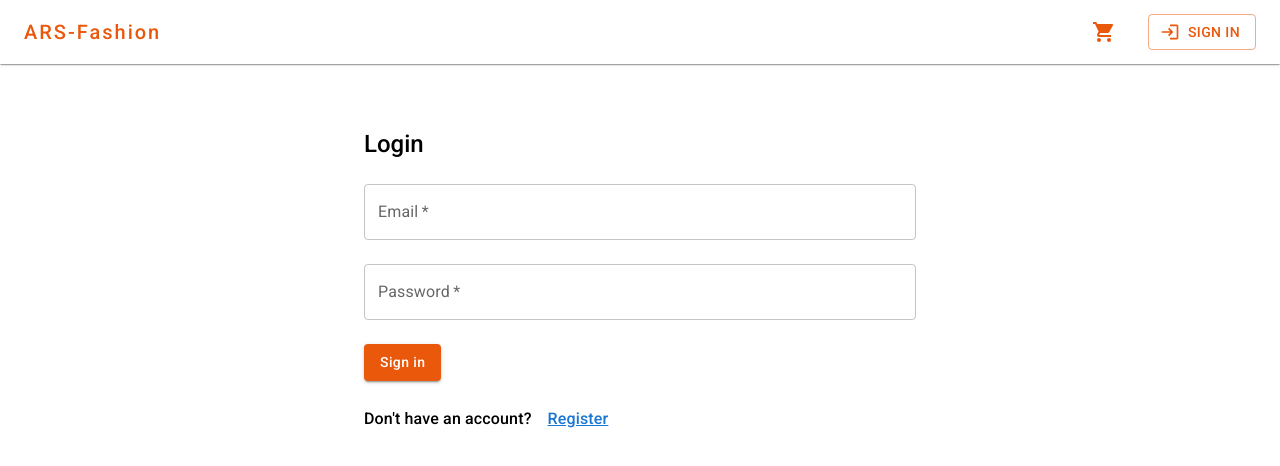
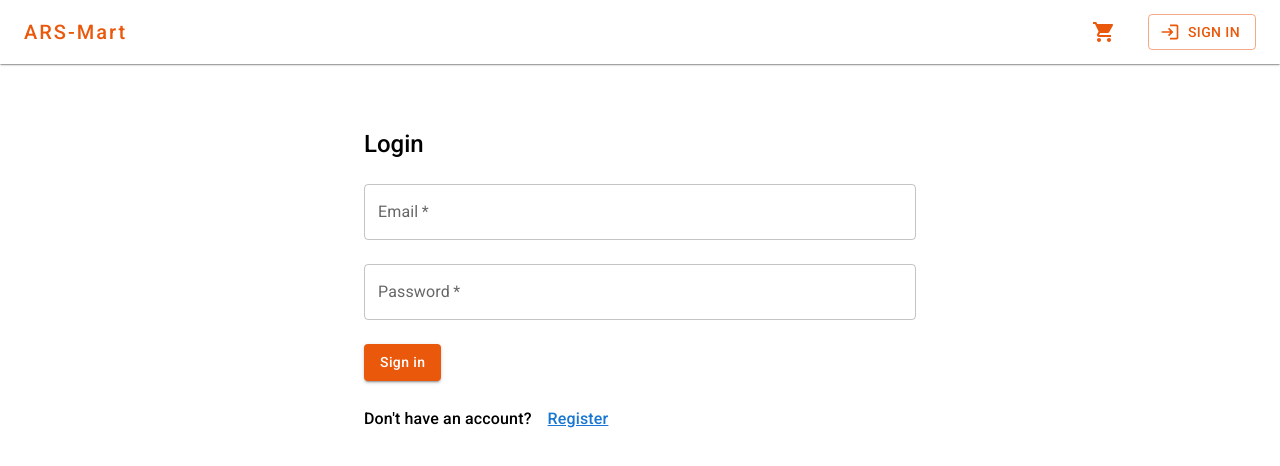
Before and after one commit to ars523/ars-mart-client, a React (Create React App) app: page /login in a window 1280 px wide. Shown: the top 466 px of the page. Built offline with nearby package versions, Linux system fonts and the light colour scheme; no server answers.

Commit message:
Style: formatting code

```diff
--- a/src/component/Header.jsx
+++ b/src/component/Header.jsx
@@ -79,7 +79,7 @@ const Header = () => {
                             fontWeight: '800px',
                         }}
                     >
-                        ARS-Fashion
+                        ARS-Mart
                     </Typography>
                 </Link>
                 <Box component='div' sx={{ ml: 'auto' }}>
--- a/src/features/order/orderService.js
+++ b/src/features/order/orderService.js
@@ -2,6 +2,7 @@
 import axios from "axios"
 const URL = process.env.REACT_APP_API_URL+'/api/orders/'
 
+// ***Order product***
 const orderProduct = async (orderDetails, token) => {
     const config = {
         headers: {
@@ -46,6 +47,7 @@ const getAllOrders = async (paginationData, token) => {
     return res.data
 }
 
+//***Delete order by admin ***
 const deleteOrderByAdmin = async (orderId, token) =>{
     const config = {
         headers: {
--- a/src/features/products/productService.js
+++ b/src/features/products/productService.js
@@ -1,6 +1,7 @@
 import axios from 'axios'
 const URL = process.env.REACT_APP_API_URL+'/api/products'
 
+// ***Get product list by admin***
 const getProductList = async (paginationData, token) => {
     const config = {
         headers: {
@@ -11,16 +12,7 @@ const getProductList = async (paginationData, token) => {
     return res.data
 }
 
-const getProducts = async () => {
-    const res = await axios.get(URL)
-    return res.data
-}
-
-const getProduct = async (slug) => {
-    const res = await axios.get(`${URL}/${slug}`)
-    return res.data
-}
-
+// ***Get product to be edit by admin***
 const getProductEdit = async (id, token) => {
     const config = {
         headers: {
@@ -31,6 +23,19 @@ const getProductEdit = async (id, token) => {
     return res.data
 }
 
+// ***Get products by visitors***
+const getProducts = async () => {
+    const res = await axios.get(URL)
+    return res.data
+}
+
+// ***Get a single product by visitors***
+const getProduct = async (slug) => {
+    const res = await axios.get(`${URL}/${slug}`)
+    return res.data
+}
+
+//***Create a product***
 const createProduct = async (token) => {
     const config = {
         headers: {
@@ -41,6 +46,7 @@ const createProduct = async (token) => {
     return res.data
 }
 
+//***Update a product***
 const updateProduct = async (updatedProductInfo, token) => {
     const config = {
         headers: {
@@ -51,6 +57,7 @@ const updateProduct = async (updatedProductInfo, token) => {
     return res.data
 }
 
+//***Delete a product***
 const deleteProduct = async (productId, token) => {
     const config = {
         headers: {
@@ -61,6 +68,7 @@ const deleteProduct = async (productId, token) => {
     return res.data
 }
 
+//***Upload Product image file ****/
 const uploadProductImageFile = async (imgageData, token)=>{
     const config = {
         headers: {
```
